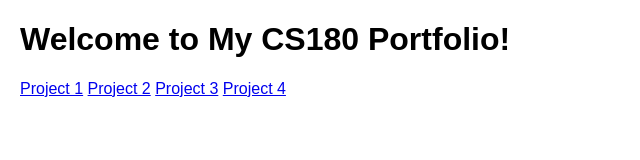
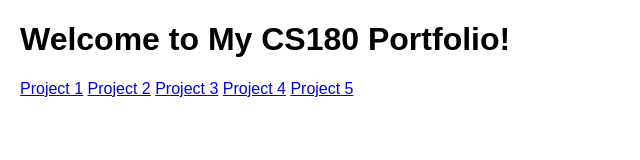
Before and after one commit to weinatalie/cs180, a plain HTML site: page index.html in a window 1280 px wide. Shown: the full height of the page, 0-640 px from the left. Drawn offline with Linux system fonts and the light colour scheme.

Commit message:
Update index.html

```diff
--- a/index.html
+++ b/index.html
@@ -15,5 +15,6 @@
     <a href="./proj2/index.html">Project 2</a>
     <a href="./proj3/index.html">Project 3</a>
     <a href="./proj4/index.html">Project 4</a>
+    <a href="./proj5/index.html">Project 5</a>
 </body>
 </html>
```
